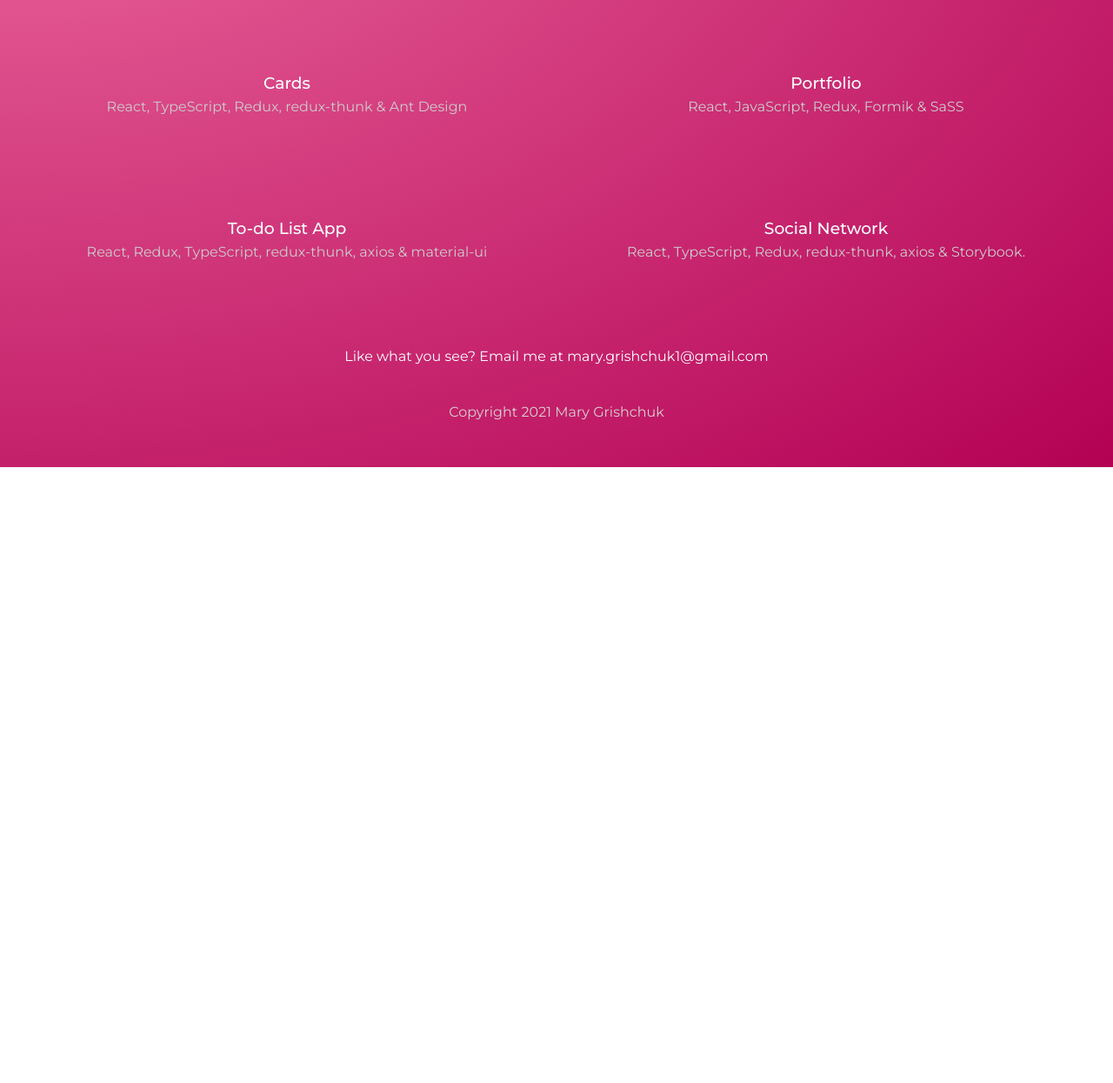
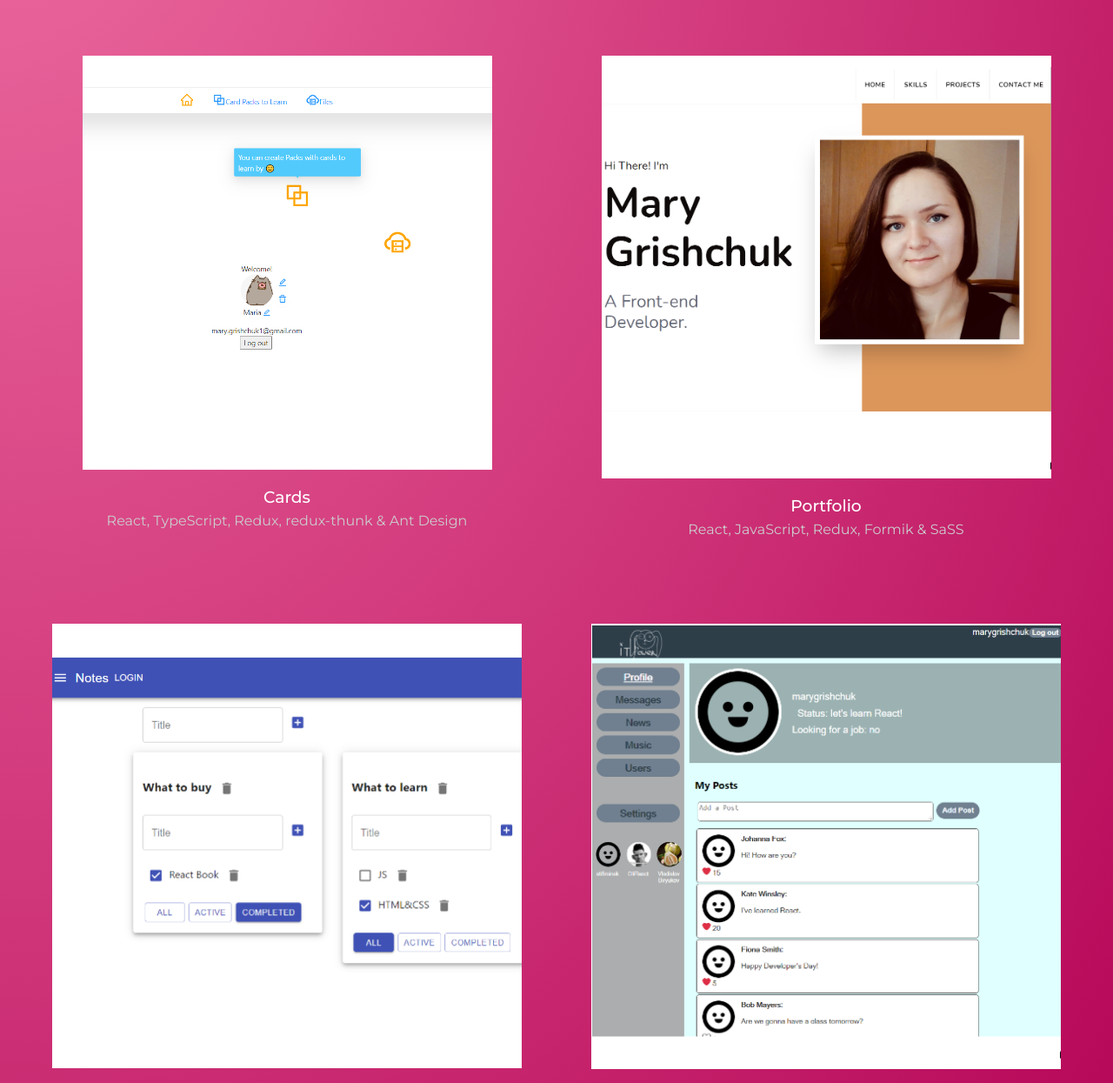
Before and after one commit to marygrishchuk/my-gatsby-app, a Gatsby site: page /projects in a window 1280 px wide. Shown: the part 263-1508 px from the top of the page at 87% size. Before the commit the page ends 800 px from the top, so only its background shows below. Built offline with nearby package versions, Linux system fonts and the light colour scheme; Gatsby itself is replaced by a stand-in of ours.

Commit message:
added thumb images for projects

```diff
--- a/src/pages/projects/index.js
+++ b/src/pages/projects/index.js
@@ -2,6 +2,7 @@ import React from "react"
 import Layout from "../../components/Layout"
 import * as styles from '../../styles/projects.module.css'
 import { graphql, Link } from "gatsby"
+import {GatsbyImage, getImage} from "gatsby-plugin-image"
 
 const Projects = ({data}) => {
   const projects = data.projects.nodes
@@ -17,6 +18,7 @@ const Projects = ({data}) => {
             projects.map(project => (
               <Link to={'/projects/' + project.frontmatter.slug} key={project.id}>
                 <div>
+                  <GatsbyImage image={getImage(project.frontmatter.thumb)} alt={'project banner'}/>
                   <h3>{project.frontmatter.title}</h3>
                   <p>{project.frontmatter.stack}</p>
                 </div>
@@ -24,7 +26,7 @@ const Projects = ({data}) => {
             ))
           }
         </div>
-        <p>Like what you see? Email me at {contact}</p>
+        <p>You can email me at {contact}</p>
       </div>
     </Layout>
   )
@@ -41,6 +43,11 @@ export const query = graphql`
           slug
           stack
           title
+          thumb {
+            childImageSharp {
+              gatsbyImageData(layout: CONSTRAINED)
+            }
+          }
         }
         id
       }
--- a/src/projects/cards.md
+++ b/src/projects/cards.md
@@ -3,6 +3,8 @@ title: Cards
 stack: React, TypeScript, Redux, redux-thunk & Ant Design
 slug: cards
 date: 2021-05-03T00:00:00Z
+thumb: ../images/thumbs/cards.png
+featuredImg: ../images/featured/cards.png
 ---
 
 **Cards** is a collaboration project designed using *React, TypeScript, Redux, redux-thunk* & *Ant Design* as an app for creating
--- a/src/projects/portfolio.md
+++ b/src/projects/portfolio.md
@@ -3,6 +3,8 @@ title: Portfolio
 stack: React, JavaScript, Redux, Formik & SaSS
 slug: portfolio
 date: 2021-04-10T00:00:00Z
+thumb: ../images/thumbs/portfolio.png
+featuredImg: ../images/featured/portfolio.png
 ---
 
 My personal **Portfolio** developed using *React, JavaScript, Redux, Formik* & *SaSS*.
--- a/src/projects/social-network.md
+++ b/src/projects/social-network.md
@@ -3,6 +3,8 @@ title: Social Network
 stack: React, TypeScript, Redux, redux-thunk, axios & Storybook.
 slug: social-network
 date: 2020-10-03T00:00:00Z
+thumb: ../images/thumbs/social-network.png
+featuredImg: ../images/featured/social-network.png
 ---
 
 An independent **Social Network** designed using *React, TypeScript, Redux, redux-thunk, axios* &
--- a/src/projects/todolists.md
+++ b/src/projects/todolists.md
@@ -3,6 +3,8 @@ title: To-do List App
 stack: React, Redux, TypeScript, redux-thunk, axios & material-ui
 slug: to-do-list-app
 date: 2020-10-19T00:00:00Z
+thumb: ../images/thumbs/to-do-lists.png
+featuredImg: ../images/featured/to-do_lists.png
 ---
 
 *React, Redux, TypeScript, redux-thunk, axios* & *material-ui* have been used in this project
```
Also changed, not shown: src/images/featured/cards.png (added), src/images/featured/portfolio.png (added), src/images/featured/social-network.png (added), src/images/featured/to-do_lists.png (added), src/images/thumbs/cards.png (added), src/images/thumbs/portfolio.png (added), src/images/thumbs/social-network.png (added), src/images/thumbs/to-do-lists.png (added).
